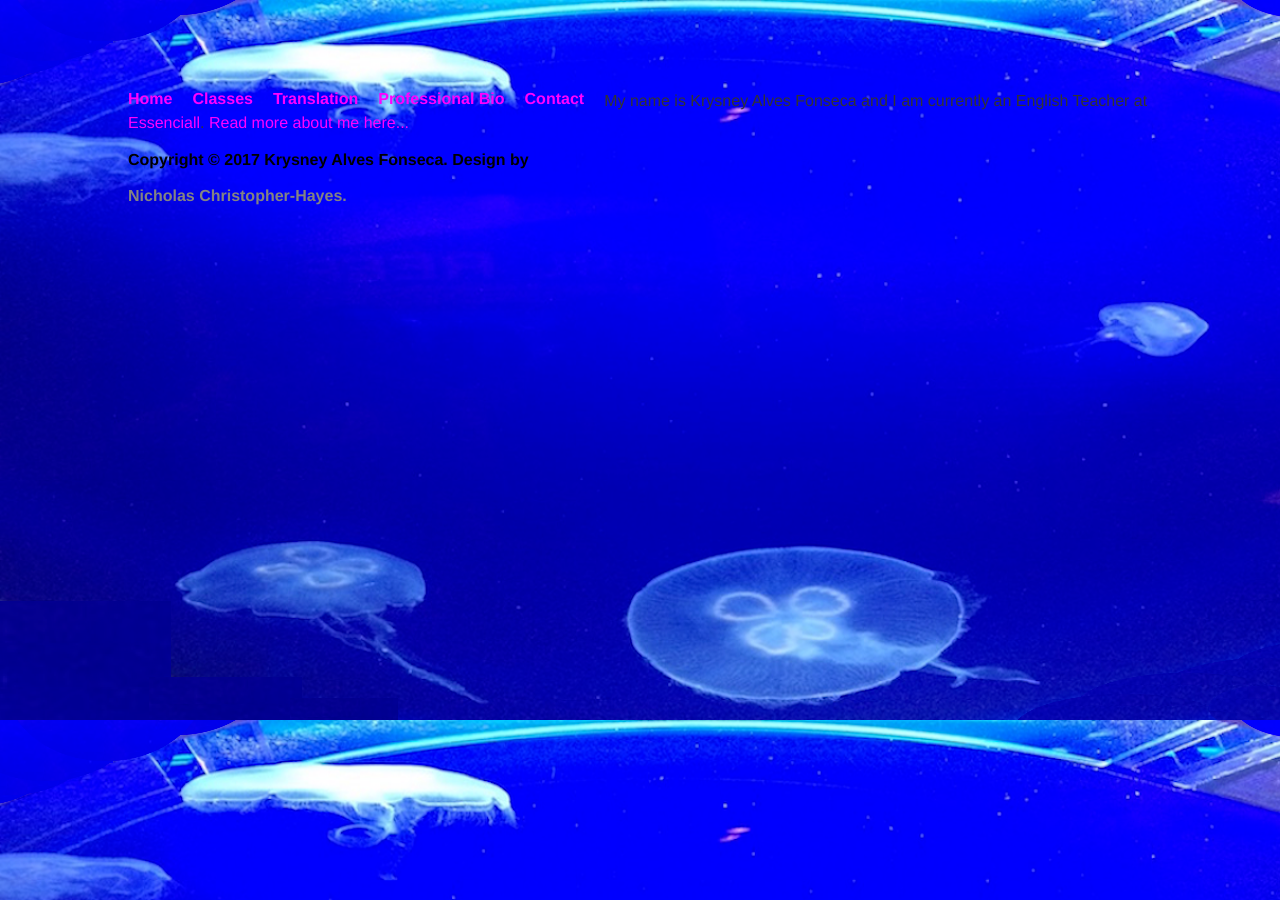
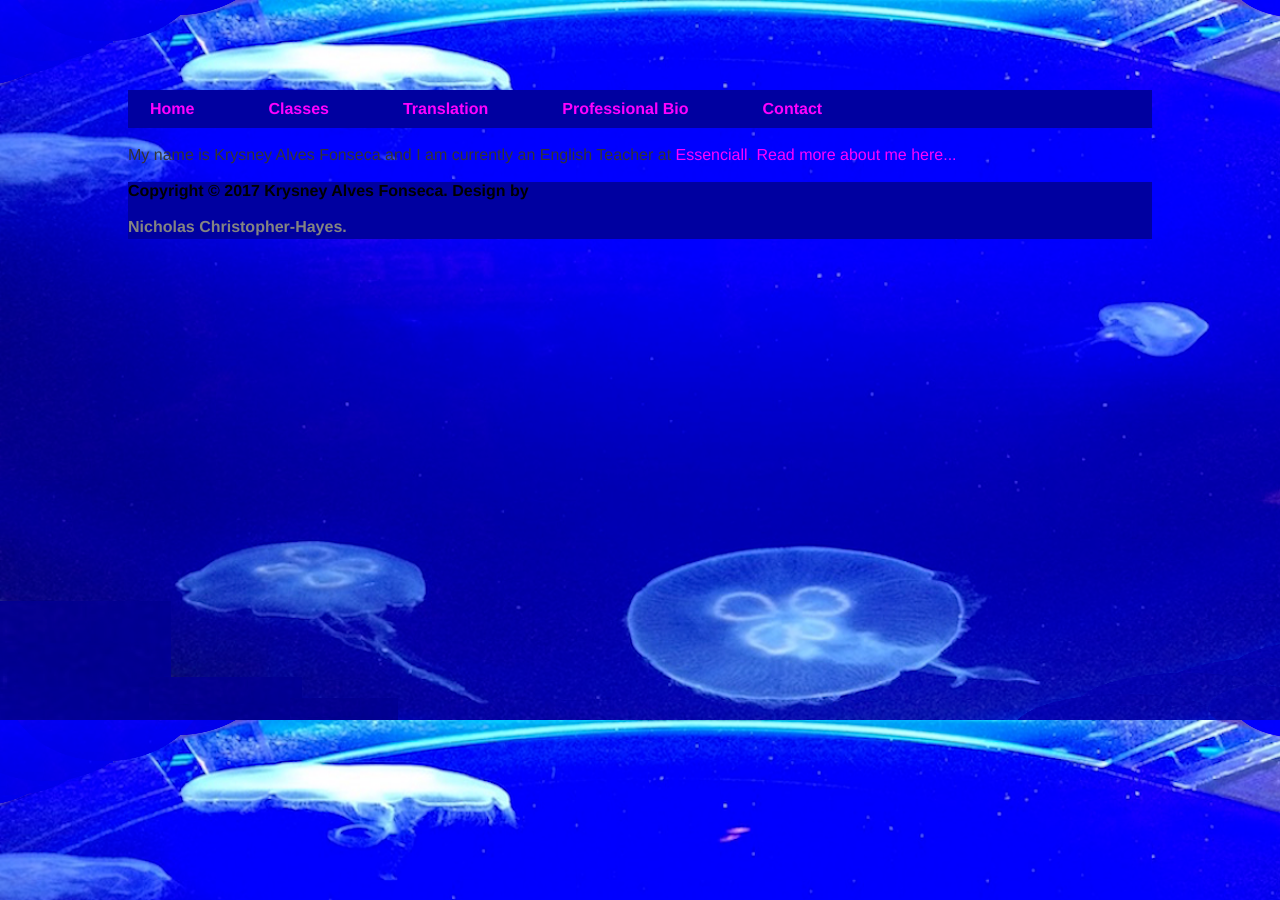
Before and after one commit to english-um-a-um/english-um-a-um.github.io, a Jekyll site: the page built from index.html, in a window 1280 px wide. Built offline with Jekyll 4.4.1, drawn with Linux system fonts in a browser that asks for light colours.

Commit message:
Update main.css

```diff
--- a/css/main.css
+++ b/css/main.css
@@ -8,9 +8,10 @@ nav ul {
     list-style: none;
     font-weight: bold;
     background-color: #0000A0;
+    overflow: hidden;
 }
 li{
-    margin-right: 20px;
+    margin-right: 30px;
     float: left;
 }
 nav li a:hover:not(.active) {
@@ -23,17 +24,24 @@ a {
     text-decoration: none;
     color: #FF00FF;
 }
-a:hover {
-    text-decoration: underline;
-    box-shadow: 0 4px 8px 0 rgba(0,0,0,0.2);
+li a, .dropbtn {
+    display: block;
+    color: ;
+    text-align: center;
+    padding: 10px 22px;
+    text-decoration: none;
 }
 h1 {
-    font-size: 3em;
+    font-size: 2.0em;
     font-family:'Helvetica', 'Arial', 'Sans-Serif';
+    text-align: center;
 }
 h2{
     font-size: 6em;
+    font-family: 'Helvetica', 'Arial', 'Sans-Serif';
 }
+.dropbtn a:hover {background-color: #0000A0}
+.show {display: inline;}
 p {
     font-family:'Helvetica', 'Arial', 'Sans-Serif';
     font-size: 1.0em;
@@ -42,16 +50,16 @@ p {
 }
 }
 footer {
-    border-top: 4px solid #d5d5d5;
+    border-top: 4px solid #848482;
     font-size: .8em;
     text-align: center;
-    background-color: #0000A0;
 }
 footer ul{
     font-family:'Helvetica', 'Arial', 'Sans-Serif';
-    padding: 0px;
+    padding: 0;
     list-style: none;
     font-weight: bold;
+    background-color: #0000A0;
 }
 footer ul a{
     line-height: 1.4em;
```
